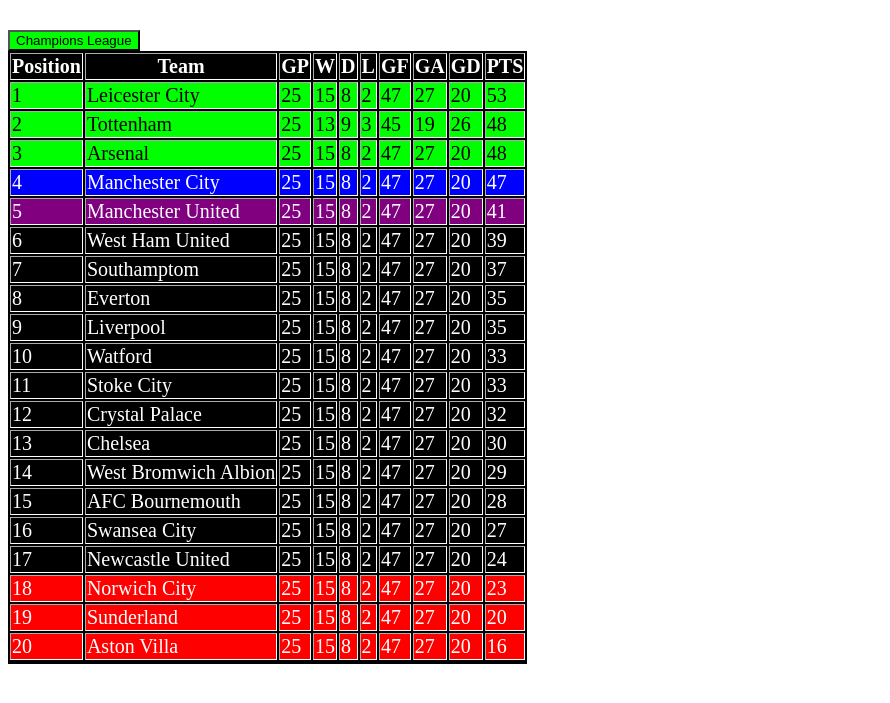
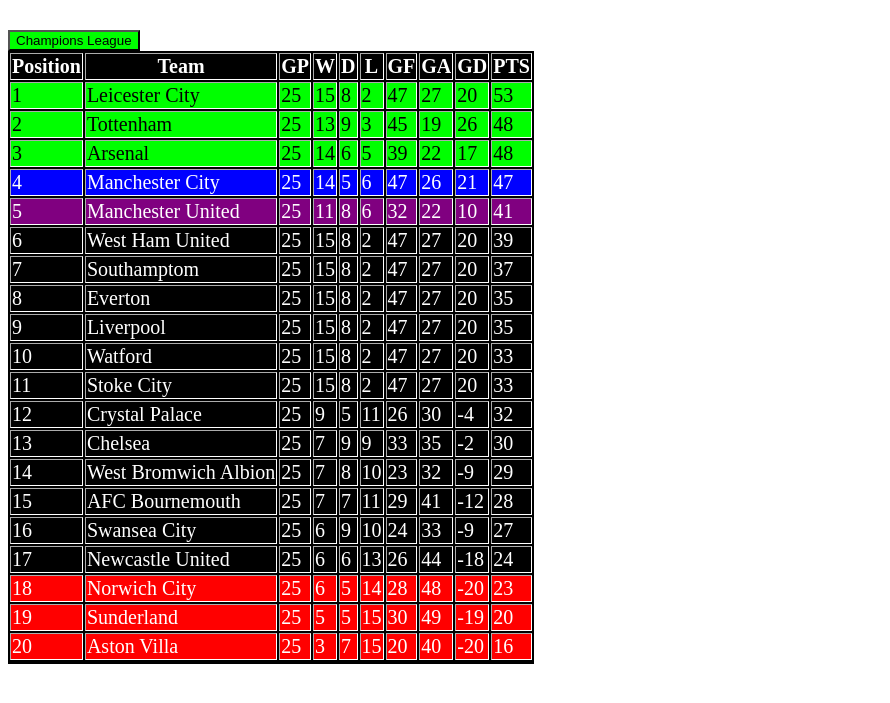
Before and after one commit to Andolio/andolio.github.io, a plain HTML site: page BPL.html in a window 1280 px wide. Shown: the part 95-798 px from the top of the page, without its empty margins (0-890 px from the left). Drawn offline with Linux system fonts and the light colour scheme.

Commit message:
Update of teams

```diff
--- a/BPL.html
+++ b/BPL.html
@@ -60,12 +60,12 @@
 					<td style="color:black; background-color: lime">3</td>
 					<td style="color:black; background-color: lime">Arsenal</td>
 					<td style="color:black; background-color: lime">25</td>
-					<td style="color:black; background-color: lime">15</td>
-					<td style="color:black; background-color: lime">8</td>
-					<td style="color:black; background-color: lime">2</td>
-					<td style="color:black; background-color: lime">47</td>
-					<td style="color:black; background-color: lime">27</td>
-					<td style="color:black; background-color: lime">20</td>
+					<td style="color:black; background-color: lime">14</td>
+					<td style="color:black; background-color: lime">6</td>
+					<td style="color:black; background-color: lime">5</td>
+					<td style="color:black; background-color: lime">39</td>
+					<td style="color:black; background-color: lime">22</td>
+					<td style="color:black; background-color: lime">17</td>
 					<td style="color:black; background-color: lime">48</td>
 				</tr>
 
@@ -73,12 +73,12 @@
 					<td style="color:white; background-color: blue">4</td>
 					<td style="color:white; background-color: blue">Manchester City</td>
 					<td style="color:white; background-color: blue">25</td>
-					<td style="color:white; background-color: blue">15</td>
-					<td style="color:white; background-color: blue">8</td>
-					<td style="color:white; background-color: blue">2</td>
+					<td style="color:white; background-color: blue">14</td>
+					<td style="color:white; background-color: blue">5</td>
+					<td style="color:white; background-color: blue">6</td>
 					<td style="color:white; background-color: blue">47</td>
-					<td style="color:white; background-color: blue">27</td>
-					<td style="color:white; background-color: blue">20</td>
+					<td style="color:white; background-color: blue">26</td>
+					<td style="color:white; background-color: blue">21</td>
 					<td style="color:white; background-color: blue">47</td>
 				</tr>
 
@@ -86,12 +86,12 @@
 					<td style="color:white; background-color: purple">5</td>
 					<td style="color:white; background-color: purple">Manchester United</td>
 					<td style="color:white; background-color: purple">25</td>
-					<td style="color:white; background-color: purple">15</td>
+					<td style="color:white; background-color: purple">11</td>
 					<td style="color:white; background-color: purple">8</td>
-					<td style="color:white; background-color: purple">2</td>
-					<td style="color:white; background-color: purple">47</td>
-					<td style="color:white; background-color: purple">27</td>
-					<td style="color:white; background-color: purple">20</td>
+					<td style="color:white; background-color: purple">6</td>
+					<td style="color:white; background-color: purple">32</td>
+					<td style="color:white; background-color: purple">22</td>
+					<td style="color:white; background-color: purple">10</td>
 					<td style="color:white; background-color: purple">41</td>
 				</tr>
 
@@ -177,12 +177,12 @@
 					<td>12</td>
 					<td>Crystal Palace</td>
 					<td>25</td>
-					<td>15</td>
-					<td>8</td>
-					<td>2</td>
-					<td>47</td>
-					<td>27</td>
-					<td>20</td>
+					<td>9</td>
+					<td>5</td>
+					<td>11</td>
+					<td>26</td>
+					<td>30</td>
+					<td>-4</td>
 					<td>32</td>
 				</tr>
 
@@ -190,12 +190,12 @@
 					<td>13</td>
 					<td>Chelsea</td>
 					<td>25</td>
-					<td>15</td>
-					<td>8</td>
-					<td>2</td>
-					<td>47</td>
-					<td>27</td>
-					<td>20</td>
+					<td>7</td>
+					<td>9</td>
+					<td>9</td>
+					<td>33</td>
+					<td>35</td>
+					<td>-2</td>
 					<td>30</td>
 				</tr>
 
@@ -203,12 +203,12 @@
 					<td>14</td>
 					<td>West Bromwich Albion</td>
 					<td>25</td>
-					<td>15</td>
+					<td>7</td>
 					<td>8</td>
-					<td>2</td>
-					<td>47</td>
-					<td>27</td>
-					<td>20</td>
+					<td>10</td>
+					<td>23</td>
+					<td>32</td>
+					<td>-9</td>
 					<td>29</td>
 				</tr>
 
@@ -216,12 +216,12 @@
 					<td>15</td>
 					<td>AFC Bournemouth</td>
 					<td>25</td>
-					<td>15</td>
-					<td>8</td>
-					<td>2</td>
-					<td>47</td>
-					<td>27</td>
-					<td>20</td>
+					<td>7</td>
+					<td>7</td>
+					<td>11</td>
+					<td>29</td>
+					<td>41</td>
+					<td>-12</td>
 					<td>28</td>
 				</tr>
 
@@ -229,12 +229,12 @@
 					<td>16</td>
 					<td>Swansea City</td>
 					<td>25</td>
-					<td>15</td>
-					<td>8</td>
-					<td>2</td>
-					<td>47</td>
-					<td>27</td>
-					<td>20</td>
+					<td>6</td>
+					<td>9</td>
+					<td>10</td>
+					<td>24</td>
+					<td>33</td>
+					<td>-9</td>
 					<td>27</td>
 				</tr>
 
@@ -242,12 +242,12 @@
 					<td>17</td>
 					<td>Newcastle United</td>
 					<td>25</td>
-					<td>15</td>
-					<td>8</td>
-					<td>2</td>
-					<td>47</td>
-					<td>27</td>
-					<td>20</td>
+					<td>6</td>
+					<td>6</td>
+					<td>13</td>
+					<td>26</td>
+					<td>44</td>
+					<td>-18</td>
 					<td>24</td>
 				</tr>
 
@@ -255,12 +255,12 @@
 					<td style="background-color: red">18</td>
 					<td style="background-color: red">Norwich City</td>
 					<td style="background-color: red">25</td>
-					<td style="background-color: red">15</td>
-					<td style="background-color: red">8</td>
-					<td style="background-color: red">2</td>
-					<td style="background-color: red">47</td>
-					<td style="background-color: red">27</td>
-					<td style="background-color: red">20</td>
+					<td style="background-color: red">6</td>
+					<td style="background-color: red">5</td>
+					<td style="background-color: red">14</td>
+					<td style="background-color: red">28</td>
+					<td style="background-color: red">48</td>
+					<td style="background-color: red">-20</td>
 					<td style="background-color: red">23</td>
 				</tr>
 
@@ -268,12 +268,12 @@
 					<td style="background-color: red">19</td>
 					<td style="background-color: red">Sunderland</td>
 					<td style="background-color: red">25</td>
+					<td style="background-color: red">5</td>
+					<td style="background-color: red">5</td>
 					<td style="background-color: red">15</td>
-					<td style="background-color: red">8</td>
-					<td style="background-color: red">2</td>
-					<td style="background-color: red">47</td>
-					<td style="background-color: red">27</td>
-					<td style="background-color: red">20</td>
+					<td style="background-color: red">30</td>
+					<td style="background-color: red">49</td>
+					<td style="background-color: red">-19</td>
 					<td style="background-color: red">20</td>
 				</tr>
 
@@ -281,12 +281,12 @@
 					<td style="background-color: red">20</td>
 					<td style="background-color: red">Aston Villa</td>
 					<td style="background-color: red">25</td>
+					<td style="background-color: red">3</td>
+					<td style="background-color: red">7</td>
 					<td style="background-color: red">15</td>
-					<td style="background-color: red">8</td>
-					<td style="background-color: red">2</td>
-					<td style="background-color: red">47</td>
-					<td style="background-color: red">27</td>
 					<td style="background-color: red">20</td>
+					<td style="background-color: red">40</td>
+					<td style="background-color: red">-20</td>
 					<td style="background-color: red">16</td>
 				</tr>
 
```
